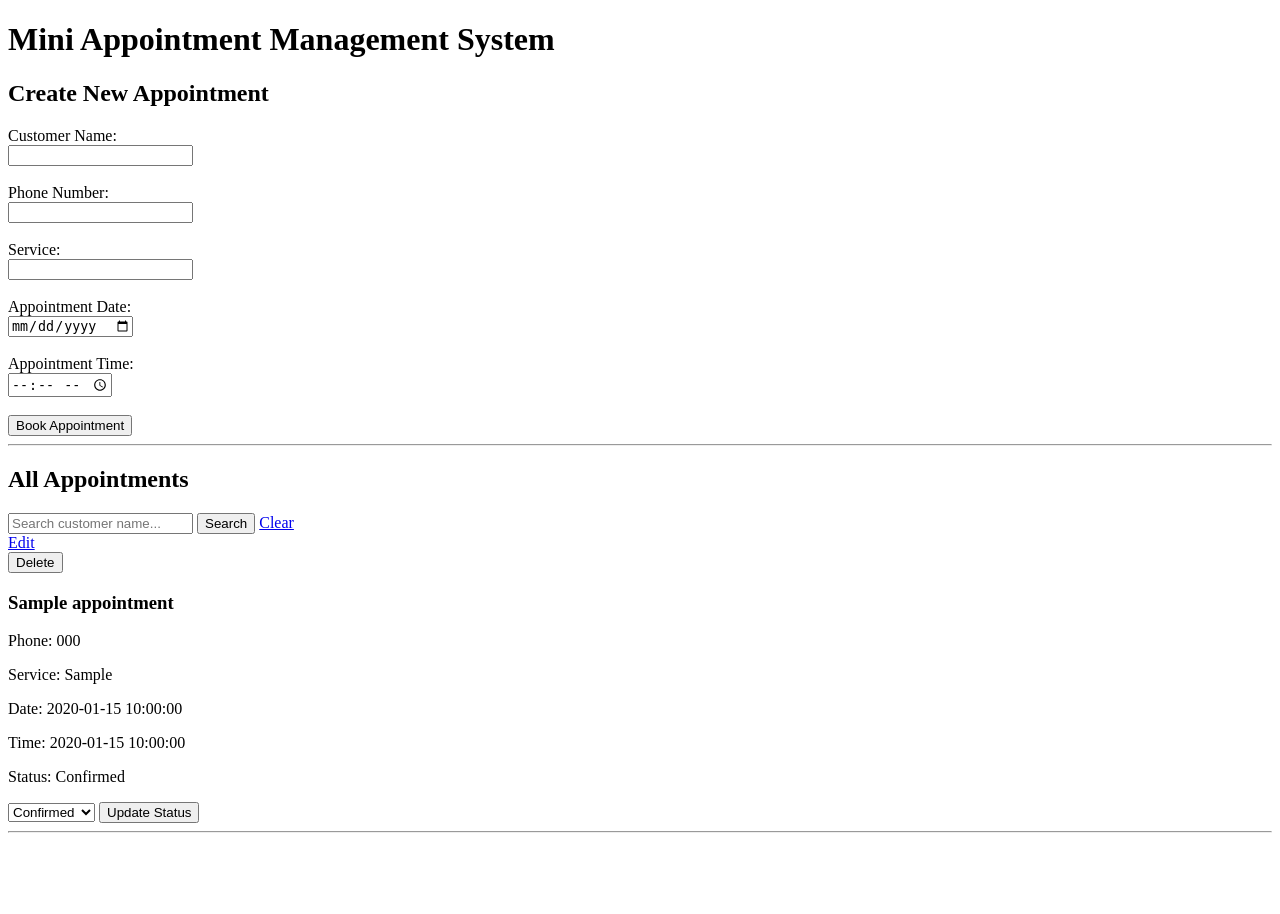
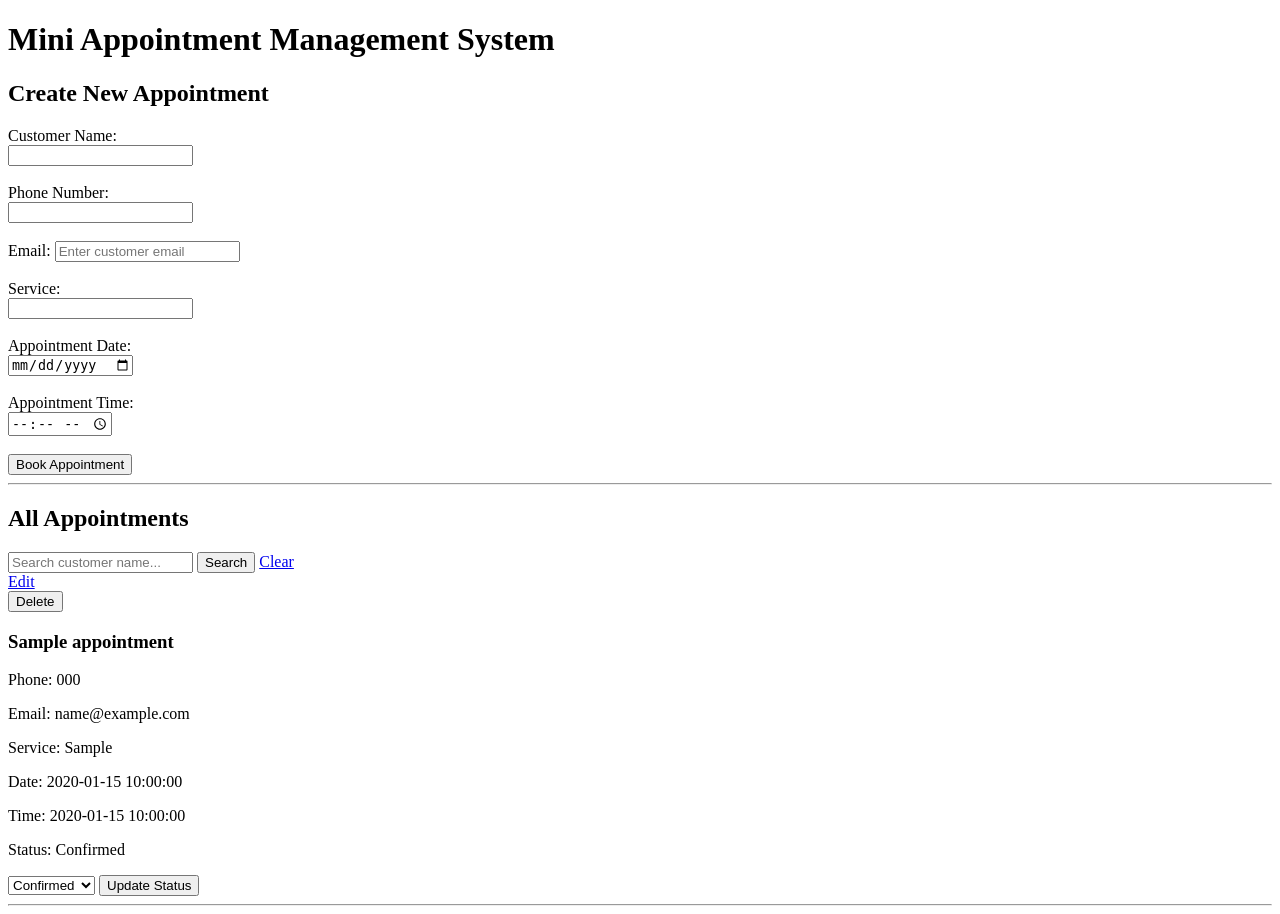
Before and after one commit to nikhilpersonal225-sys/mini_appointment, a PHP site: page / in a window 1280 px wide. Before the commit the page ends 833 px from the top, so only its background shows below. Run offline with PHP 8.4, Linux system fonts and the light colour scheme; tables that the repository leaves empty or names only in its code hold one stand-in row (values such as "Sample post").

Commit message:
JIRA-101: Add email field to appointments

```diff
--- a/create.php
+++ b/create.php
@@ -7,20 +7,22 @@ if ($_SERVER["REQUEST_METHOD"] == "POST") {
 
     $customer_name = $_POST["customer_name"];
     $phone = $_POST["phone"];
+    $email = $_POST["email"];
     $service = $_POST["service"];
     $appointment_date = $_POST["appointment_date"];
     $appointment_time = $_POST["appointment_time"];
 
     $sql = "INSERT INTO appointments
-            (customer_name, phone, service, appointment_date, appointment_time)
+            (customer_name, phone, email, service, appointment_date, appointment_time)
             VALUES
-            (:customer_name, :phone, :service, :appointment_date, :appointment_time)";
+            (:customer_name, :phone, :email, :service, :appointment_date, :appointment_time)";
 
     $stmt = $conn->prepare($sql);
 
     $stmt->execute([
         ':customer_name' => $customer_name,
         ':phone' => $phone,
+        ':email' => $email,
         ':service' => $service,
         ':appointment_date' => $appointment_date,
         ':appointment_time' => $appointment_time
--- a/edit.php
+++ b/edit.php
@@ -41,6 +41,12 @@ if (!$appointment) {
                value="<?php echo htmlspecialchars($appointment['phone']); ?>">
         <br><br>
 
+         <label>Email:</label>
+        <input type="email" name="email"
+        value="<?php echo htmlspecialchars($appointment['email']); ?>"
+        required>
+        <br><br>
+
         <label>Service:</label>
         <input type="text" name="service"
                value="<?php echo htmlspecialchars($appointment['service']); ?>">
--- a/index.php
+++ b/index.php
@@ -42,6 +42,15 @@ $appointments = $stmt->fetchAll(PDO::FETCH_ASSOC);
         <label>Phone Number:</label><br>
         <input type="text" name="phone" required>
         <br><br>
+
+        <label>Email:</label>
+
+<input type="email"
+       name="email"
+       placeholder="Enter customer email"
+       required>
+
+<br><br>
 
         <label>Service:</label><br>
         <input type="text" name="service" required>
@@ -98,6 +107,10 @@ $appointments = $stmt->fetchAll(PDO::FETCH_ASSOC);
             <p>Phone:
                 <?php echo htmlspecialchars($appointment['phone']); ?>
             </p>
+
+            <p>Email:
+               <?php echo htmlspecialchars($appointment['email']); ?>
+           </p>
 
             <p>Service:
                 <?php echo htmlspecialchars($appointment['service']); ?>
--- a/update_appointment.php
+++ b/update_appointment.php
@@ -8,6 +8,7 @@ if ($_SERVER["REQUEST_METHOD"] == "POST") {
     $id = $_POST["id"];
     $customer_name = $_POST["customer_name"];
     $phone = $_POST["phone"];
+    $email = $_POST["email"];
     $service = $_POST["service"];
     $appointment_date = $_POST["appointment_date"];
     $appointment_time = $_POST["appointment_time"];
@@ -15,6 +16,7 @@ if ($_SERVER["REQUEST_METHOD"] == "POST") {
     $sql = "UPDATE appointments
             SET customer_name = :customer_name,
                 phone = :phone,
+                email = :email,
                 service = :service,
                 appointment_date = :appointment_date,
                 appointment_time = :appointment_time
@@ -25,6 +27,7 @@ if ($_SERVER["REQUEST_METHOD"] == "POST") {
     $stmt->execute([
         ':customer_name' => $customer_name,
         ':phone' => $phone,
+        ':email' => $email,
         ':service' => $service,
         ':appointment_date' => $appointment_date,
         ':appointment_time' => $appointment_time,
```
